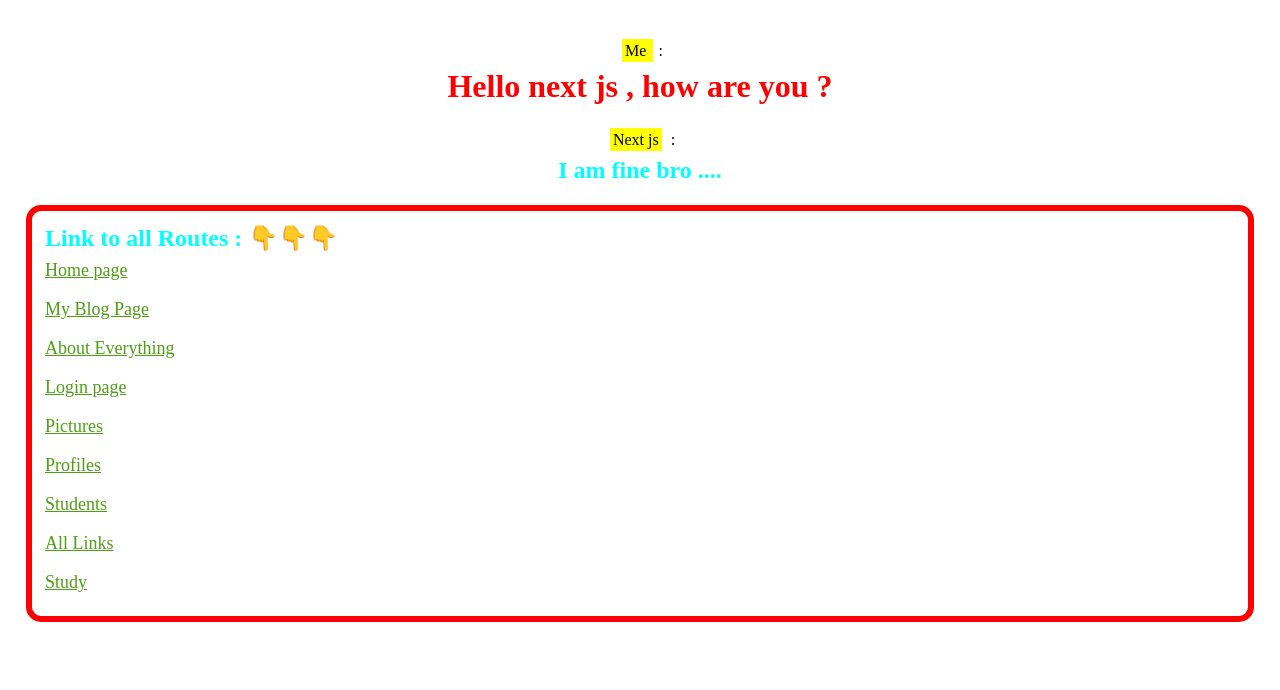
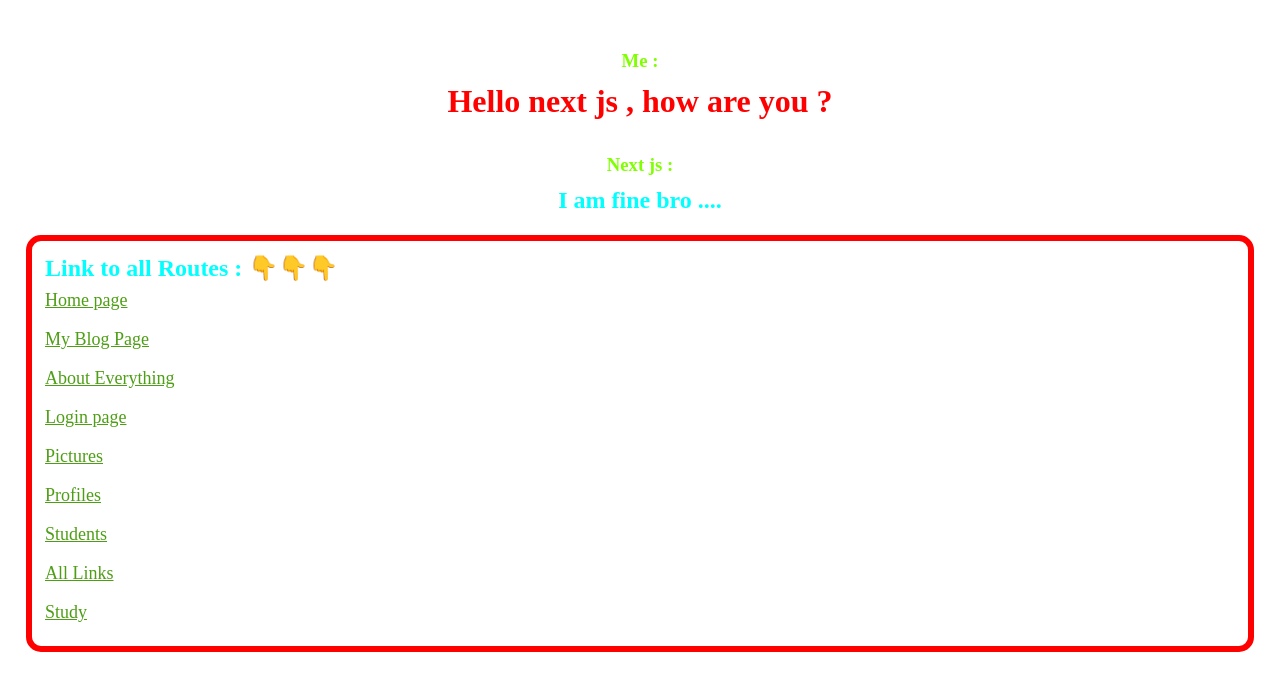
Before and after one commit to aniruddhaadak80/next-intro-app, a Next.js app: page / in a window 1280 px wide. Shown: the top 690 px of the page. Built offline with nearby package versions, Linux system fonts and the light colour scheme.

Commit message:
Add link  and picture  of college

```diff
--- a/src/app/page.tsx
+++ b/src/app/page.tsx
@@ -8,9 +8,9 @@ export default function Home() {
     <>
       <center>
         <br />
-        <mark>Me </mark> : <h1>Hello next js , how are you ?</h1>
+       <h3>Me :</h3> <h1>Hello next js , how are you ?</h1>
         <br />
-        <mark>Next js</mark> : <h2>I am fine bro .... </h2>
+        <h3>Next js :</h3> <h2>I am fine bro .... </h2>
       </center>
     </>
   );
```
Also changed, not shown: src/app/about/about_college/page.jsx (+11 -11 lines).
